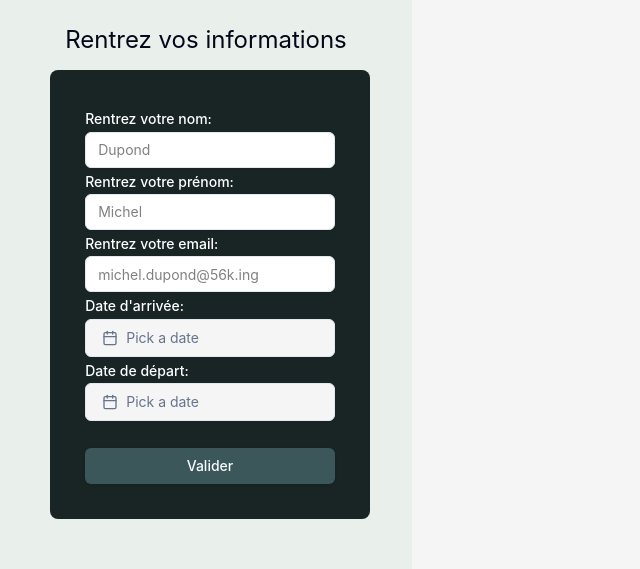
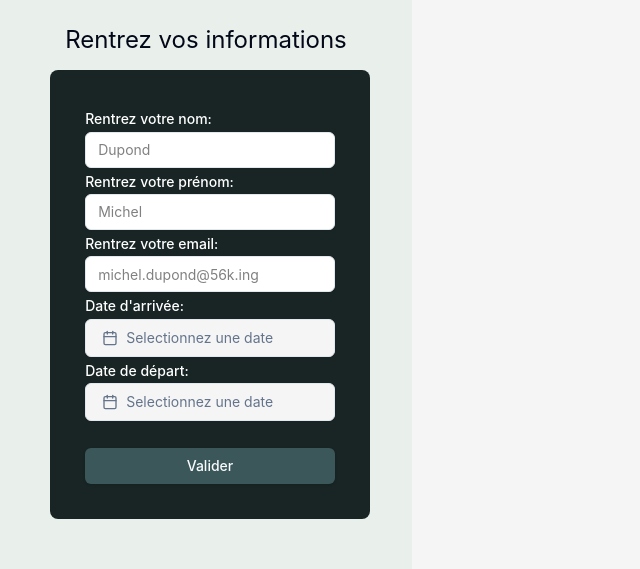
Before and after one commit to lepeli/tapcarte, a React (Vite) app: page / in a window 1280 px wide. Shown: the part 134-703 px from the top of the page, without its empty margins (0-640 px from the left). Built offline with nearby package versions, Linux system fonts and the light colour scheme.

Commit message:
Added redirection lets go

```diff
--- a/src/login/Login.jsx
+++ b/src/login/Login.jsx
@@ -1,14 +1,17 @@
 import React from "react";
 import "./Login.css"
+
 import { Button } from "@/components/ui/button";
 import { Input } from "@/components/ui/input"
 import { Label } from "@/components/ui/label"
 import { Calendar } from "@/components/ui/calendar"
 import {Popover,PopoverContent,PopoverTrigger} from "@/components/ui/popover"
+
 import { addDays, format } from "date-fns"
-// import { DateRange } from "react-day-picker"
 import { Calendar as CalendarIcon } from "lucide-react"
 import { cn } from "@/lib/utils"
+
+import {useNavigate} from "react-router-dom"
 
 
 // const formSchema = z.object({
@@ -26,16 +29,38 @@ import { cn } from "@/lib/utils"
 export const Login = () => {
     const [dateArrivee, setDateArrivee] = React.useState();
     const [dateDepart, setDateDepart] = React.useState();
+    const [firstName, setFirstName] = React.useState();
+    const [lastName, setLastName] = React.useState();
+
+    const firstNameHandler = event => {
+        setFirstName(event.target.value);
+    };
+
+    const lastNameHandler = event => {
+        setLastName(event.target.value);
+     };
+
+    const navigate = useNavigate();
+
+
+    const setupData = event => {
+        event.preventDefault();
+        localStorage.setItem("firstName", firstName);
+        localStorage.setItem("lastName", lastName);
+
+        navigate("/form")
+    }
+
     return <div className="login_page">
         <p className="text-center hero">Rentrez vos informations</p>
 
-        <div className="formulaire">
+        <form className="formulaire" onSubmit={setupData}>
 
             <Label htmlFor="nom">Rentrez votre nom:</Label>
-            <Input id="nom" placeholder="Dupond"></Input>
+            <Input id="nom" placeholder="Dupond" onChange={lastNameHandler}></Input>
 
             <Label htmlFor="prenom">Rentrez votre prénom:</Label>
-            <Input id="prenom" placeholder="Michel"></Input>
+            <Input id="prenom" placeholder="Michel" onChange={firstNameHandler}></Input>
 
             <Label htmlFor="email">Rentrez votre email:</Label>
             <Input id="email" placeholder="michel.dupond@56k.ing"></Input>
@@ -52,7 +77,7 @@ export const Login = () => {
                     )}
                     >
                     <CalendarIcon />
-                    {dateArrivee ? format(dateArrivee, "PPP") : <span>Pick a date</span>}
+                    {dateArrivee ? format(dateArrivee, "PPP") : <span>Selectionnez une date</span>}
                     </Button>
                 </PopoverTrigger>
                 <PopoverContent className="w-auto p-0" align="start">
@@ -77,7 +102,7 @@ export const Login = () => {
                     )}
                     >
                     <CalendarIcon />
-                    {dateDepart ? format(dateDepart, "PPP") : <span>Pick a date</span>}
+                    {dateDepart ? format(dateDepart, "PPP") : <span>Selectionnez une date</span>}
                     </Button>
                 </PopoverTrigger>
                 <PopoverContent className="w-auto p-0" align="start">
@@ -95,9 +120,8 @@ export const Login = () => {
             <br />
             <Button type="submit" className="submit size-full">Valider</Button>
 
-        </div>
+        </form>
 
     </div>
 
-
 }
```
